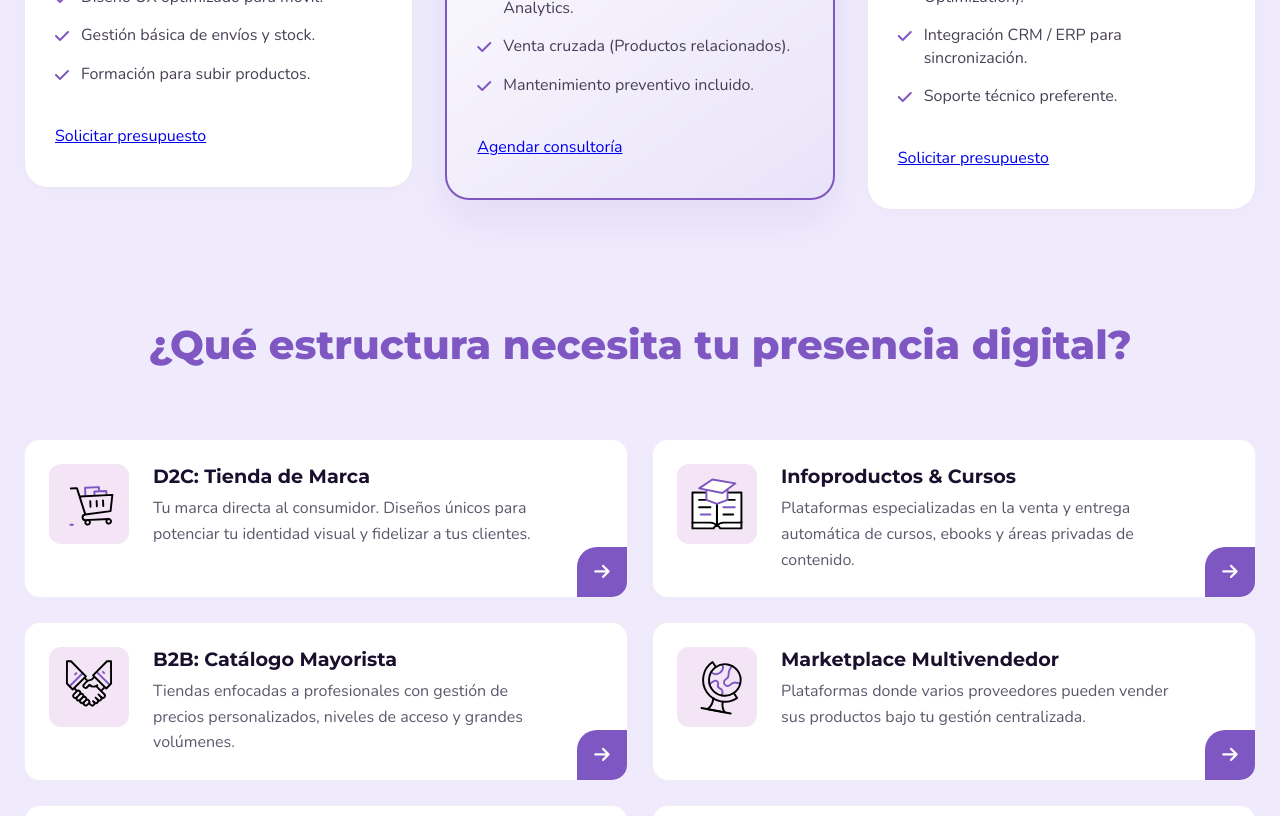
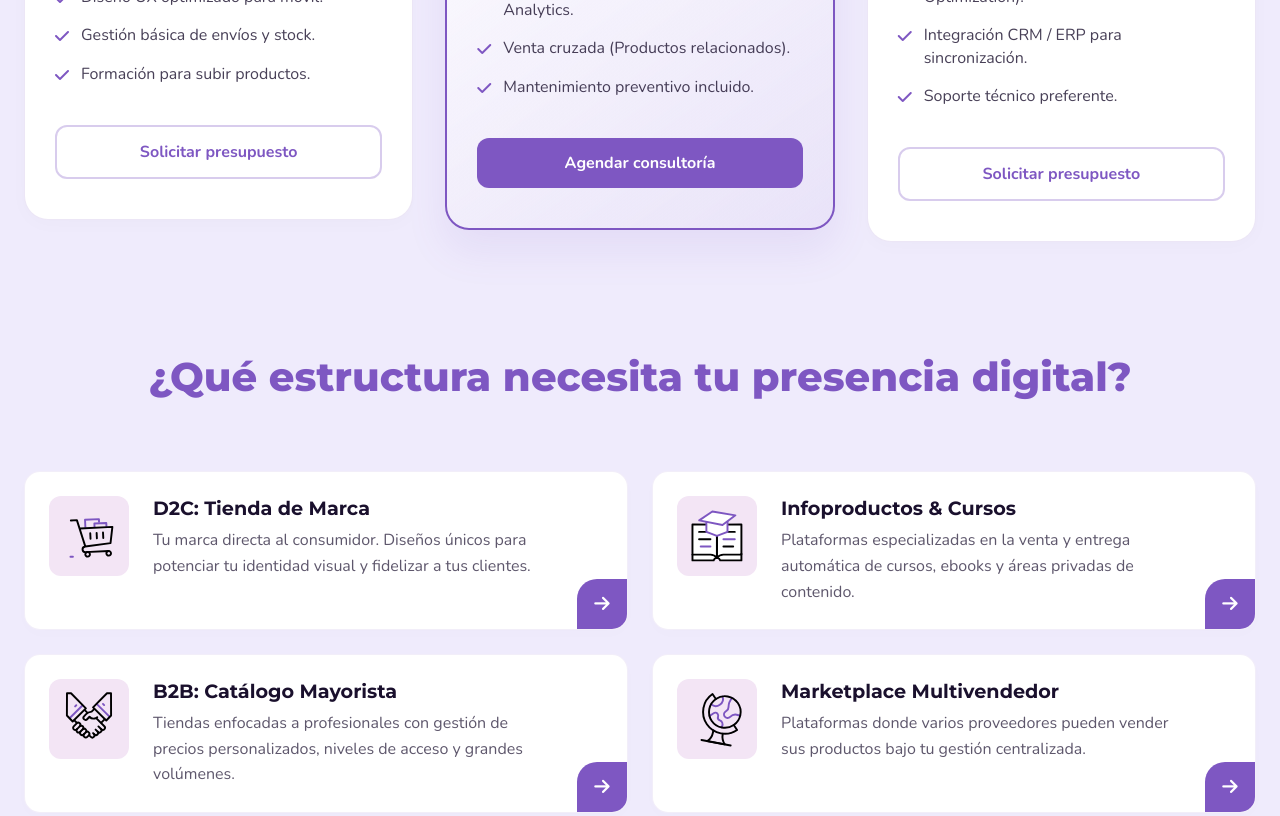
Before and after one commit to MNMRYK/mn-design-web, a React (Vite) app: page /e-commerce in a window 1280 px wide. Shown: the part 1700-2516 px from the top of the page. Built offline with nearby package versions, Linux system fonts and the light colour scheme.

Commit message:
commit 1234567890abcdef1234567890abcdef12345678

```diff
--- a/src/Ecommerce/EcommercePlanes.css
+++ b/src/Ecommerce/EcommercePlanes.css
@@ -131,6 +131,11 @@
   cursor: pointer;
   transition: all 0.3s ease;
   margin-top: auto;
+  display: inline-flex;
+  align-items: center;
+  justify-content: center;
+  text-decoration: none !important;
+  box-sizing: border-box;
 }
 
 .ec-btn-plan-primario {
--- a/src/Ecommerce/EcommercePlanes.jsx
+++ b/src/Ecommerce/EcommercePlanes.jsx
@@ -113,7 +113,7 @@
                             href="https://wa.me/34600000000?text=¡Hola%21%20Estoy%20interesado%20en%20conseguir%20información%20sobre%20el%20Plan%20Básico%20de%20E-commerce."
                             rel="noopener noreferrer"
                             target="_blank"
-                            className="seo-btn-plan"
+                            className="ec-btn-plan-secundario"
                         >
                             Solicitar presupuesto
                         </a>
@@ -135,7 +135,7 @@
                             href="https://wa.me/34600000000?text=¡Hola%21%20Estoy%20interesado%20en%20conseguir%20información%20sobre%20el%20Plan%20Impulso%20de%20E-commerce."
                             rel="noopener noreferrer"
                             target="_blank"
-                            className="seo-btn-plan"
+                            className="ec-btn-plan-primario"
                         >
                             Agendar consultoría
                         </a>
@@ -156,7 +156,7 @@
                             href="https://wa.me/34600000000?text=¡Hola%21%20Estoy%20interesado%20en%20conseguir%20información%20sobre%20el%20Plan%20Esencial%20de%20E-commerce."
                             rel="noopener noreferrer"
                             target="_blank"
-                            className="seo-btn-plan"
+                            className="ec-btn-plan-secundario"
                         >
                             Solicitar presupuesto
                         </a>
```
